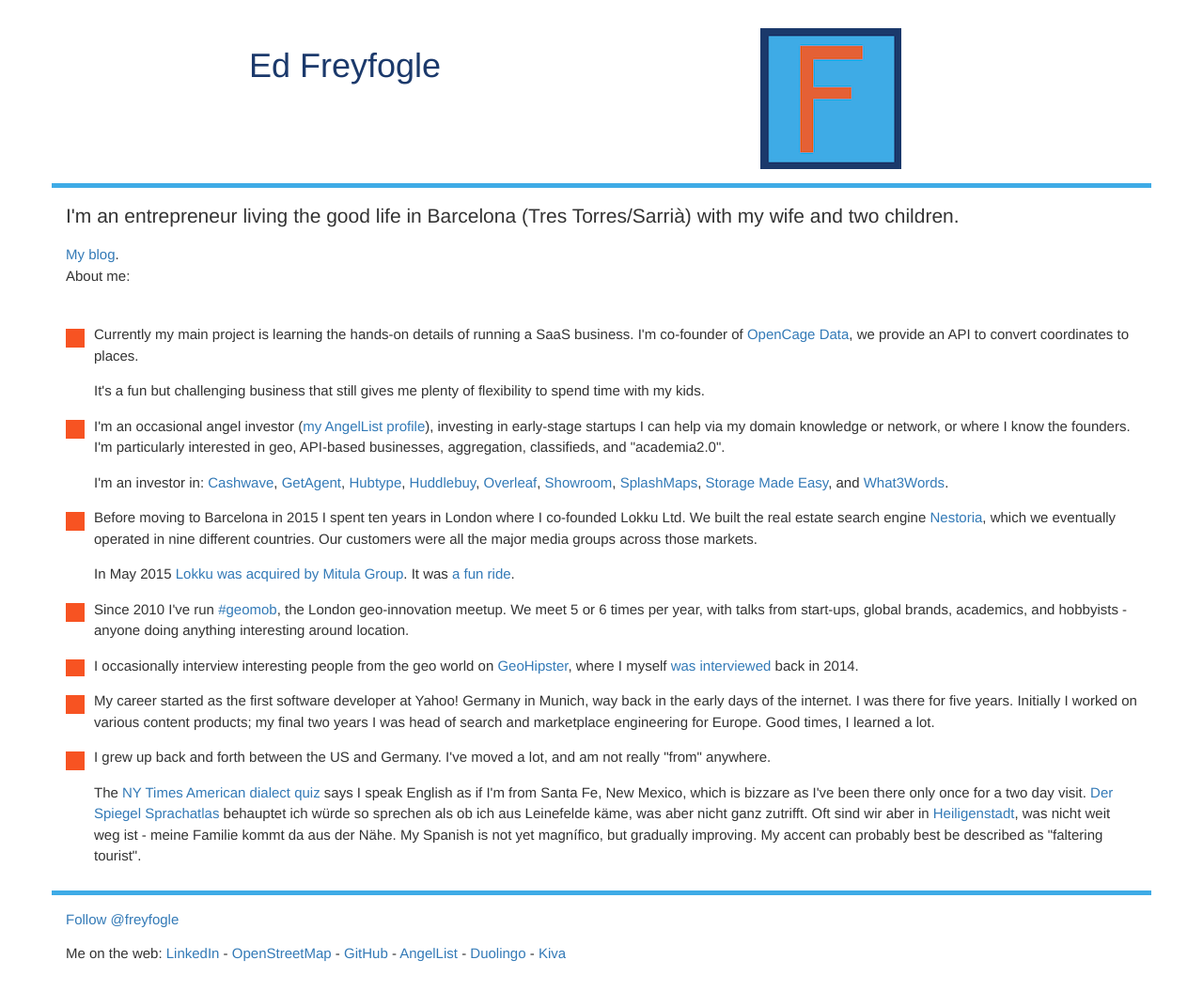
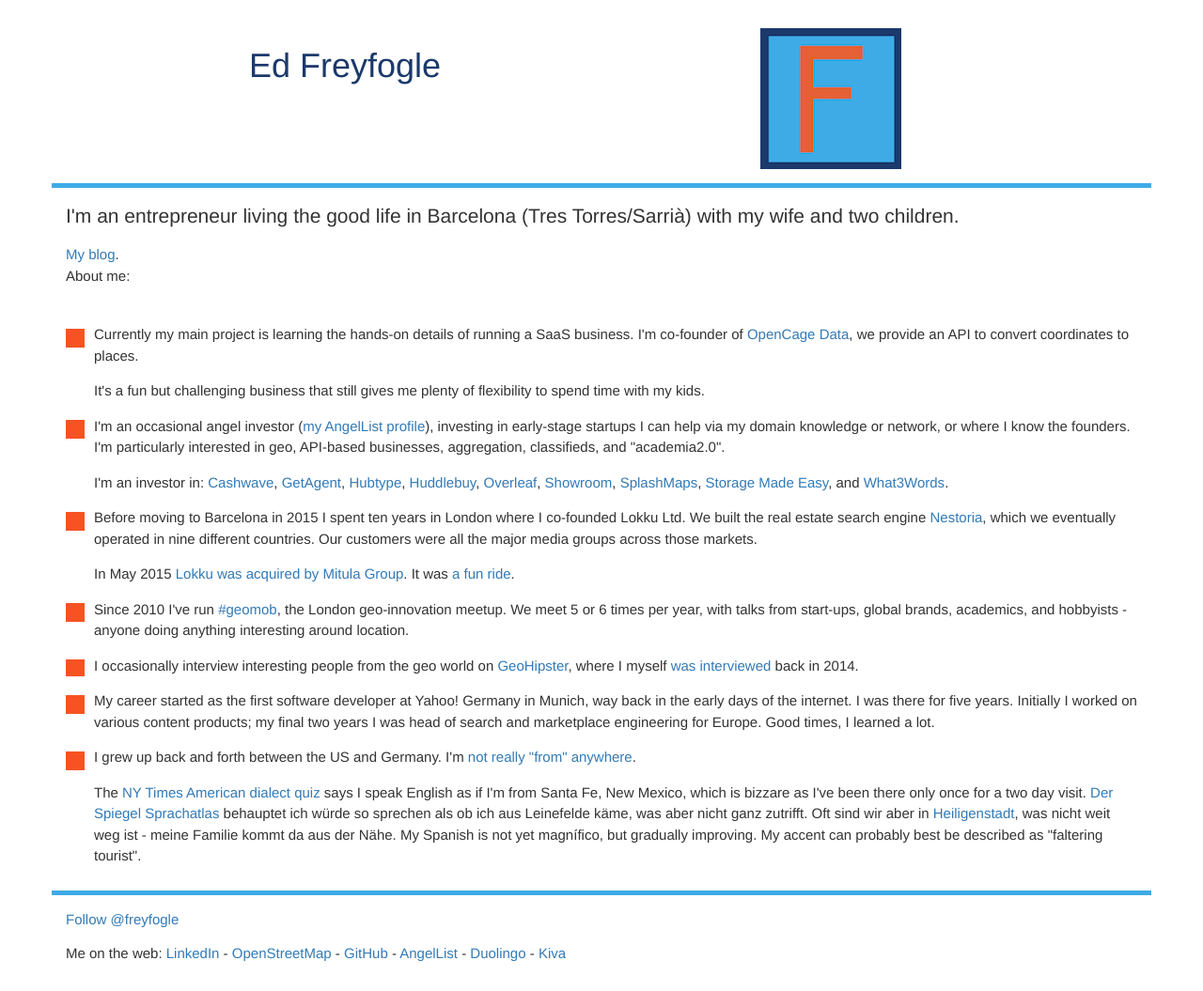
Before and after one commit to freyfogle/freyfogle.github.io, a Jekyll site: the page built from index.html, in a window 1280 px wide. Shown: the whole page at 94% size. Built offline with Jekyll 4.4.1, drawn with Linux system fonts in a browser that asks for light colours; comment, search, counter and statistics services are not loaded.

Commit message:
homepage tweaking

```diff
--- a/index.html
+++ b/index.html
@@ -90,8 +90,8 @@ layout: default
           </li>
 
           <li>
-            I grew up back and forth between the US and Germany. I've moved
-            a lot, and am not really "from" anywhere.
+            I grew up back and forth between the US and Germany.
+            I'm <a href="/post/131903183275/where-im-from">not really "from" anywhere</a>.
 
             <div class="p1">
             The <a href="http://www.nytimes.com/interactive/2013/12/20/sunday-review/dialect-quiz-map.html">NY Times American dialect quiz</a> says I speak
```
Also changed, not shown: 3 other files.
